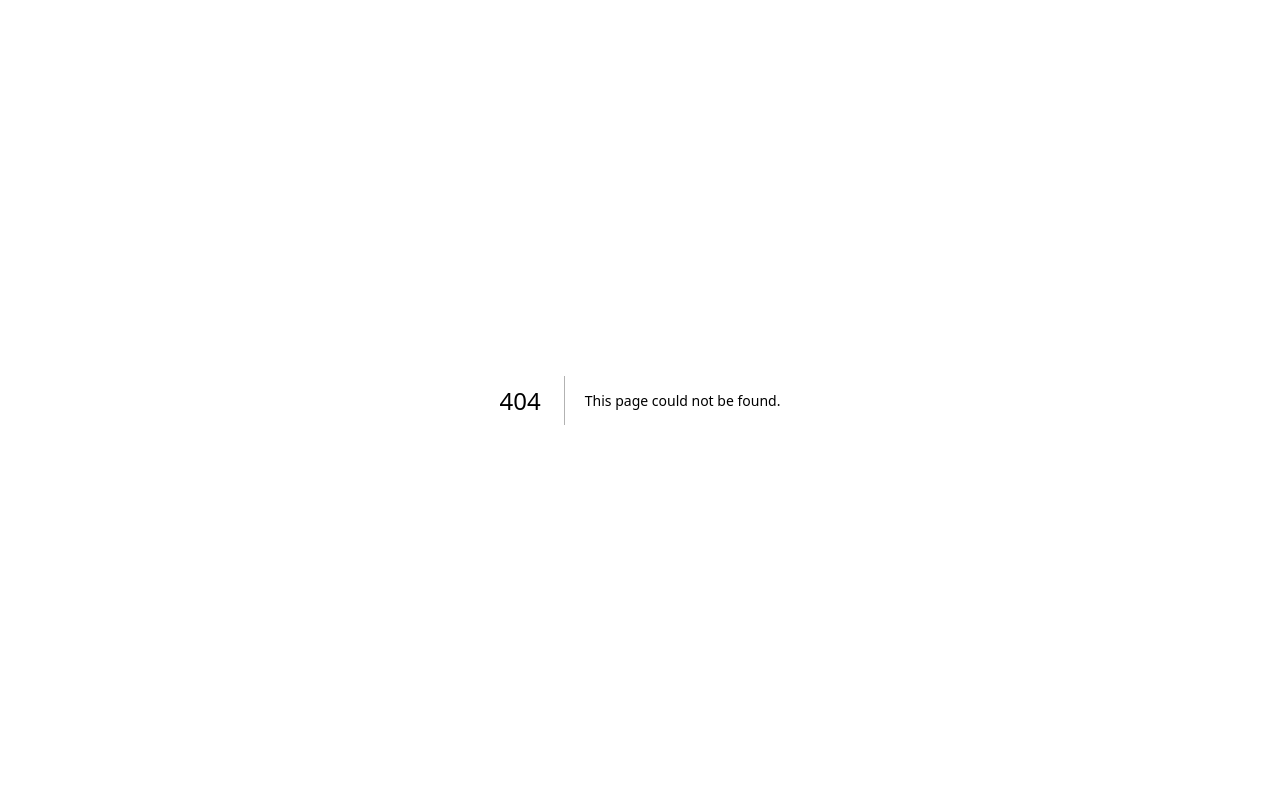
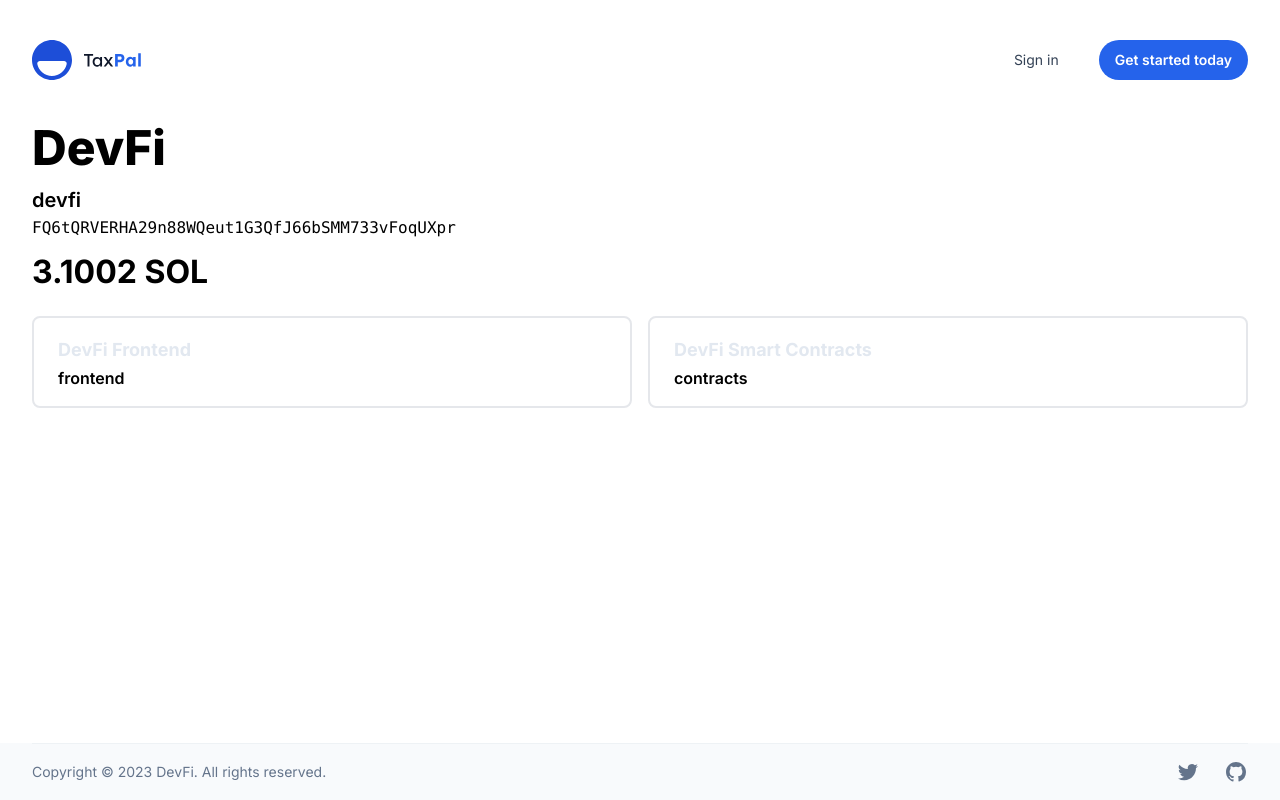
Before and after one commit to solana-devfi/frontend, a Next.js app: page /organisations/devfi in a window 1280 px wide. Before the commit this address had no page. Built offline with nearby package versions, Linux system fonts and the light colour scheme.

Commit message:
feat: add repo list

```diff
--- /dev/null
+++ b/src/components/Organisation/OrganisationDetails.tsx
@@ -0,0 +1,52 @@
+import { organisations } from '../Organisations/OrganisationsList';
+
+interface OrganisationDetailsProps {
+  organisationName: string;
+}
+
+const OrganisationDetails = ({
+  organisationName,
+}: OrganisationDetailsProps) => {
+  const organisation = organisations.find(
+    (organisation) => organisation.name === organisationName
+  );
+
+  if (organisation === undefined) {
+    return <div className="dark:text-slate-200">No details found!</div>;
+  }
+
+  return (
+    <div>
+      <div className="mb-6">
+        <h1 className="mb-2 text-5xl font-extrabold dark:text-slate-200">
+          {organisation.displayName}
+        </h1>
+        <h2 className="text-xl font-semibold dark:text-slate-400">
+          {organisation.name}
+        </h2>
+        <p className="mb-3 font-mono dark:text-slate-400">
+          {organisation.address}
+        </p>
+        <span className="text-3xl font-bold dark:text-slate-200">
+          {organisation.totalAmount} SOL
+        </span>
+      </div>
+      <div className="grid grid-cols-2 gap-4">
+        {organisation.repos.map((repo) => (
+          <div
+            key={repo.name}
+            className="rounded-lg border-2 p-4 px-6 dark:border-slate-400"
+          >
+            <h3 className="text-lg font-bold text-slate-200">
+              {repo.displayName}
+            </h3>
+            <p className="font-semibold dark:text-slate-400">{repo.name}</p>
+
+          </div>
+        ))}
+      </div>
+    </div>
+  );
+};
+
+export default OrganisationDetails;
--- a/src/components/Organisations/OrganisationsList.tsx
+++ b/src/components/Organisations/OrganisationsList.tsx
@@ -1,15 +1,41 @@
 import Link from 'next/link';
 
-const organisations = [
+export const organisations = [
   {
     name: 'devfi',
     displayName: 'DevFi',
-    totalAmount: '3.1002',
+    totalAmount: 3.1002,
+    address: 'FQ6tQRVERHA29n88WQeut1G3QfJ66bSMM733vFoqUXpr',
+    repos: [
+      {
+        name: 'frontend',
+        displayName: 'DevFi Frontend',
+        totalAmount: 2.1,
+      },
+      {
+        name: 'contracts',
+        displayName: 'DevFi Smart Contracts',
+        totalAmount: 1.0002,
+      },
+    ],
   },
   {
     name: 'devfi-2',
     displayName: 'DevFi #2',
-    totalAmount: '3.1002',
+    totalAmount: 3.1002,
+    address: 'AGYboJMBit5PxpwBVTJ68L6itbsNXd3Yy3fzc6SkbeN1',
+    repos: [
+      {
+        name: 'frontend',
+        displayName: 'DevFi Frontend',
+        totalAmount: 2.1,
+      },
+      {
+        name: 'contracts',
+        displayName: 'DevFi Smart Contracts',
+        totalAmount: 1.0002,
+      },
+    ],
   },
 ];
 
@@ -24,15 +50,18 @@ const OrganisationsList = ({}: OrganisationsListProps) => {
           className="flex items-center justify-between rounded-md border-2 px-4 py-2 text-slate-200 dark:border-slate-200"
         >
           <div>
-            <h3 className="text-xl font-bold underline transition-colors dark:text-blue-200 dark:hover:text-blue-400">
+            <h3 className="mb-1 text-xl font-bold underline transition-colors dark:text-blue-200 dark:hover:text-blue-400">
               <Link href={'/organisations/' + organisation.name}>
                 {organisation.displayName}
               </Link>
             </h3>
-            <p className="dark:text-slate-300">{organisation.name}</p>
+            <p className="dark:text-slate-400">{organisation.name}</p>
+            <span className="font-mono dark:text-slate-400">
+              {organisation.address}
+            </span>
           </div>
           <div>
-            <span className="font-mono text-xl">
+            <span className="text-2xl font-bold">
               {organisation.totalAmount} SOL
             </span>
           </div>
--- /dev/null
+++ b/src/pages/organisations/[organisation]/index.tsx
@@ -0,0 +1,38 @@
+import { Container } from '@/components/Container';
+import { Footer } from '@/components/Footer';
+import { Header } from '@/components/Header';
+import OrganisationDetails from '@/components/Organisation/OrganisationDetails';
+import Head from 'next/head';
+import { useRouter } from 'next/router';
+
+const OrganisationPage = () => {
+  const router = useRouter();
+  const { organisation } = router.query;
+
+  return (
+    <>
+      <Head>
+        <title>DevFi - Accounting made simple for small businesses</title>
+        <meta
+          name="description"
+          content="Most bookkeeping software is accurate, but hard to use. We make the opposite trade-off, and hope you don’t get audited."
+        />
+      </Head>
+      <Header />
+      <main className="dark:bg-slate-900">
+        <Container>
+          {organisation ? (
+            <OrganisationDetails organisationName={organisation.toString()} />
+          ) : (
+            <h1 className="text-4xl font-extrabold dark:text-slate-200">
+              No organisation found!
+            </h1>
+          )}
+        </Container>
+      </main>
+      <Footer />
+    </>
+  );
+};
+
+export default OrganisationPage;
--- a/src/styles/tailwind.css
+++ b/src/styles/tailwind.css
@@ -9,5 +9,5 @@
 
 main {
   /* subtract footer (56.8px) and header (120px) */
-  height: calc(100% - 56.8px - 120px);
+  min-height: calc(100% - 56.8px - 120px);
 }
```
Also changed, not shown: src/pages/organisations/index.tsx (renamed from src/pages/organisations.tsx), 1 other file (tests, documents, lock files or other folders).
